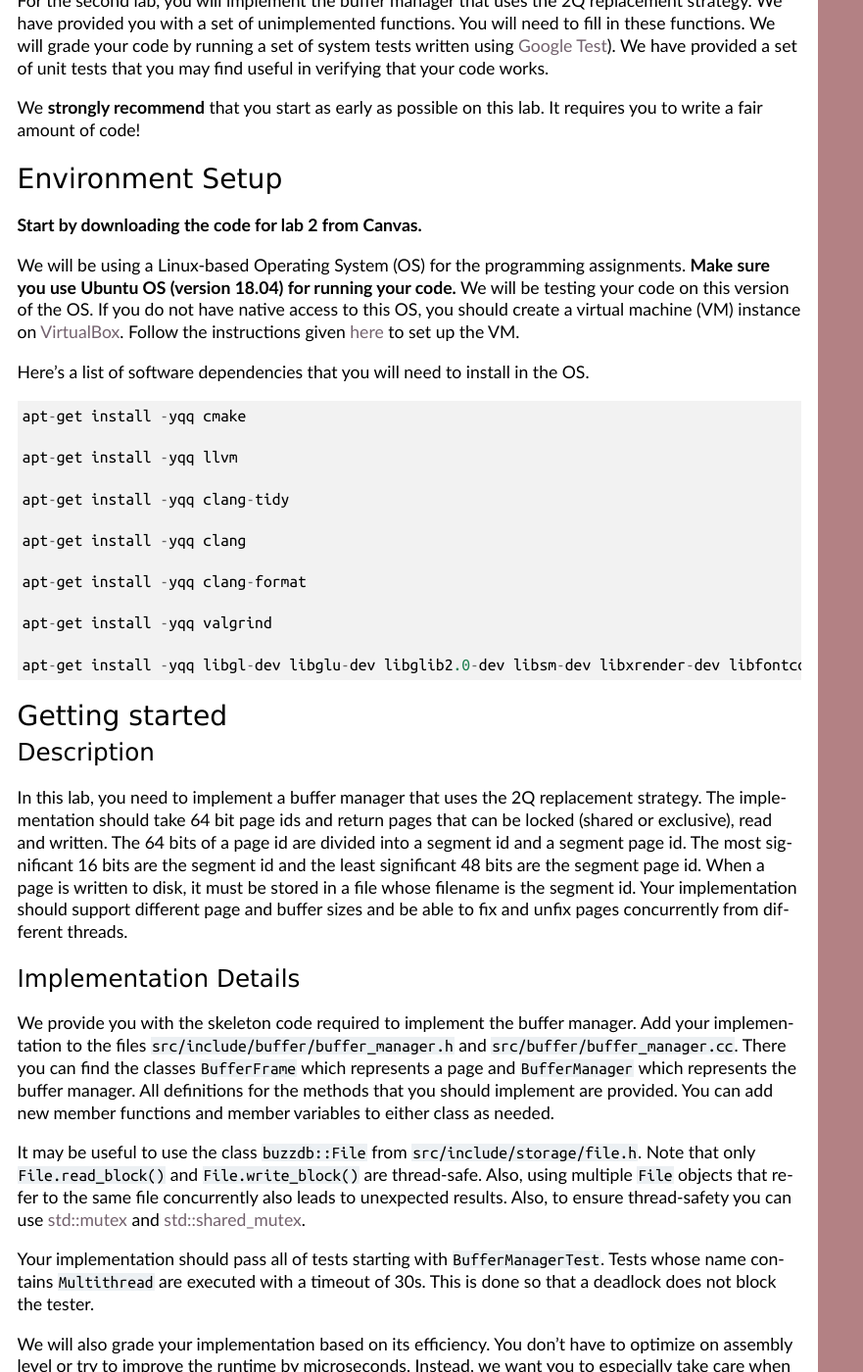
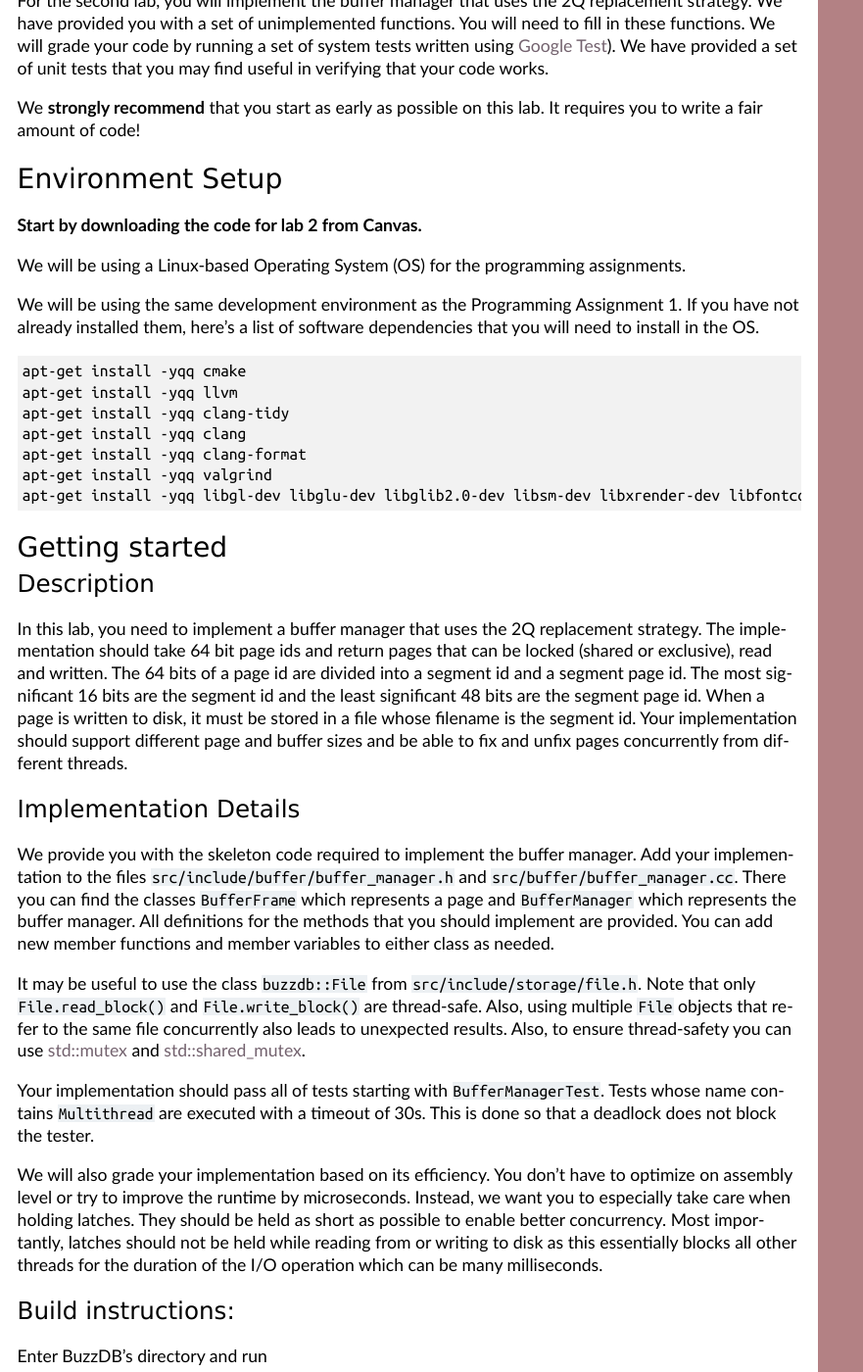
Before and after one commit to hershd23/buzzdb-docs, a Sphinx documentation site: the page built from docs/labs/lab2.rst, in a window 1280 px wide and 1400 px high, scrolled down 205 px. Shown: the whole window at 98% size, without its empty margins (0-881 px from the left). Built offline with Sphinx 7.4.7, drawn with Linux system fonts in a browser that asks for light colours; some of the changed text lies outside the part shown.

Commit message:
Update lab2.rst

```diff
--- a/docs/labs/lab2.rst
+++ b/docs/labs/lab2.rst
@@ -22,33 +22,20 @@ Environment Setup
 **Start by downloading the code for lab 2 from Canvas.**
 
 We will be using a Linux-based Operating System (OS) for the programming
-assignments. **Make sure you use Ubuntu OS (version 18.04) for running
-your code.** We will be testing your code on this version of the OS. If
-you do not have native access to this OS, you should create a virtual
-machine (VM) instance on
-`VirtualBox <https://www.virtualbox.org/wiki/Downloads>`__. Follow the
-instructions given
-`here <https://linuxhint.com/install_ubuntu_18-04_virtualbox/>`__ to set
-up the VM.
+assignments.
 
-Here’s a list of software dependencies that you will need to install in
+We will be using the same development environment as the Programming Assignment 1. If you have not already installed them, here’s a list of software dependencies that you will need to install in
 the OS.
 
-::
+.. code-block:: sh
 
 
    apt-get install -yqq cmake
-
    apt-get install -yqq llvm
-
    apt-get install -yqq clang-tidy
-
    apt-get install -yqq clang
-
    apt-get install -yqq clang-format
-
    apt-get install -yqq valgrind
-
    apt-get install -yqq libgl-dev libglu-dev libglib2.0-dev libsm-dev libxrender-dev libfontconfig1-dev libxext-dev
 
 Getting started
@@ -107,15 +94,11 @@ Build instructions:
 
 Enter BuzzDB’s directory and run
 
-::
-
+.. code-block:: sh
 
    mkdir build
-
    cd build
-
    cmake -DCMAKE_BUILD_TYPE=Release ..
-
    make
 
 Test Instructions:
@@ -123,8 +106,7 @@ Test Instructions:
 
 To run the entire test suite, use:
 
-::
-
+.. code-block:: sh
 
    ctest
 
@@ -137,8 +119,7 @@ test your code against these test-cases.
 Similar to lab1, your implementation will be checked for memory leaks.
 You can check for memory leaks using valgrind.
 
-::
-
+.. code-block:: sh
 
    ctest -V -R buffer_manager_test_valgrind
 
@@ -164,8 +145,7 @@ You should submit your code on Gradescope. We have set up an autograder
 that will test your implementation. You are allowed to make multiple
 submissions and we will use the latest submission to grade your lab.
 
-::
-
+.. code-block:: sh
 
    bash submit.sh <name>
 
```
